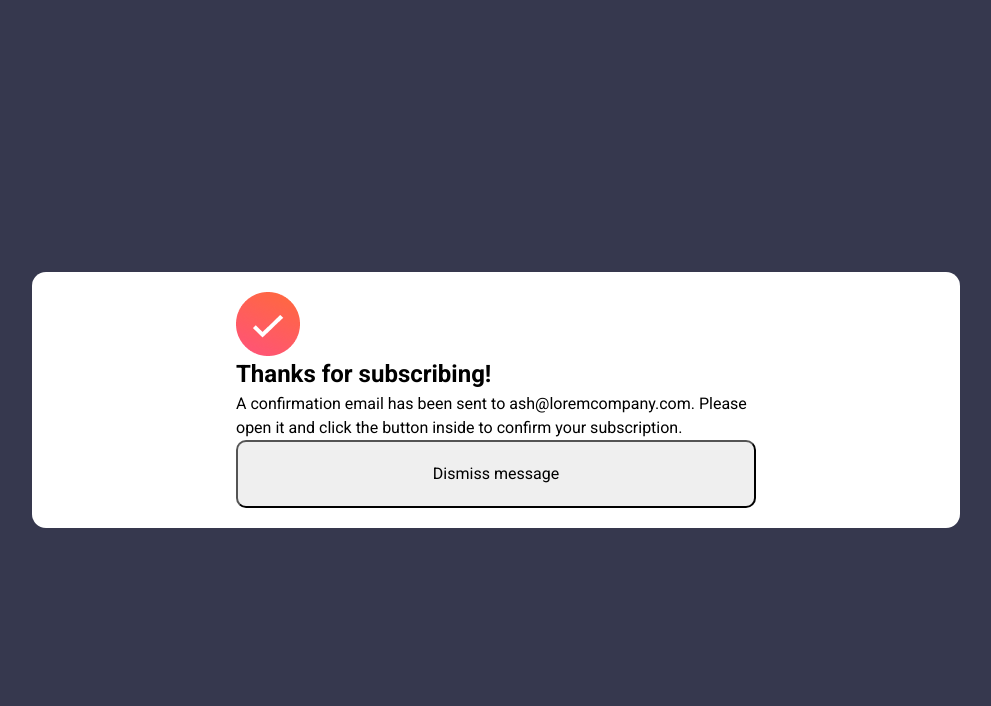
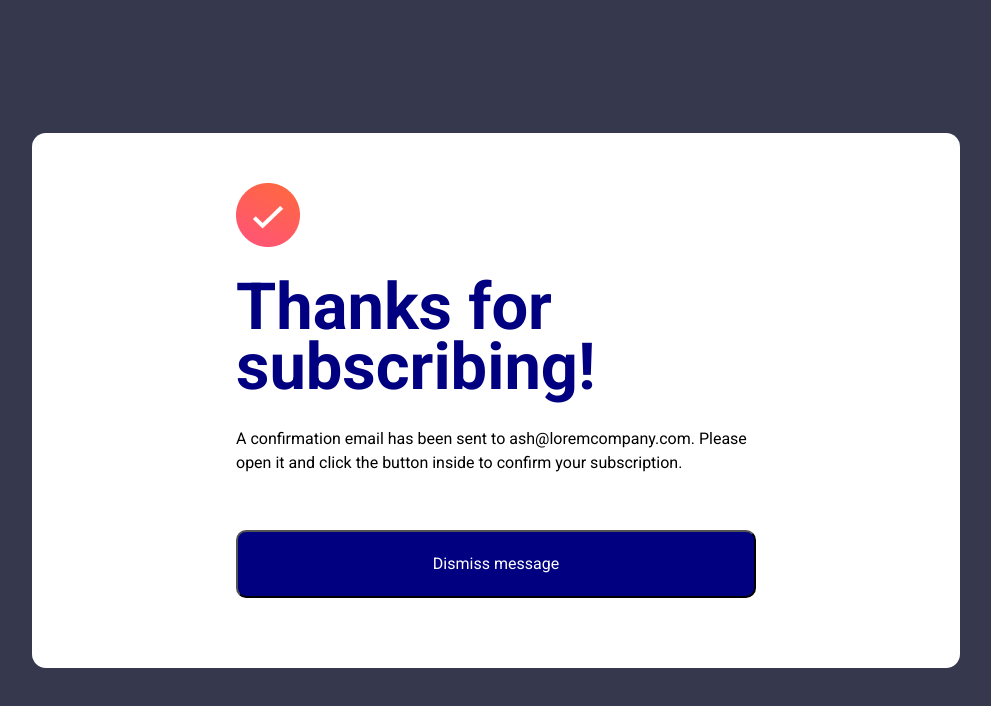
Before and after one commit to lawlawson/newsletter-sign-up, a plain HTML site: page index.html in a window 1280 px wide. Shown: the whole page, without its empty margins (144-1135 px from the left). Drawn offline with Linux system fonts and the light colour scheme.

Commit message:
updated h2 styles

```diff
--- a/style.css
+++ b/style.css
@@ -90,6 +90,27 @@ form input {
   /* width: 80%; */
 }
 
+.check-image {
+  margin: 30px 0;
+}
+
+.container-sub h2 {
+  font-size: 65px;
+  line-height: 60px;
+  color: navy;
+}
+
+.container-sub p {
+  margin: 30px 0;
+}
+
+.dismiss-button {
+  background-color: navy;
+  color: white;
+  margin-top: 25px;
+  margin-bottom: 50px;
+}
+
 .thanks-subscribing {
   display: block;
   width: 520px;
@@ -100,6 +121,7 @@ form input {
   padding: 20px 10px;
   border-radius: 10px;
   width: 100%;
+  cursor: pointer;
 }
 
 .error-label {
```
